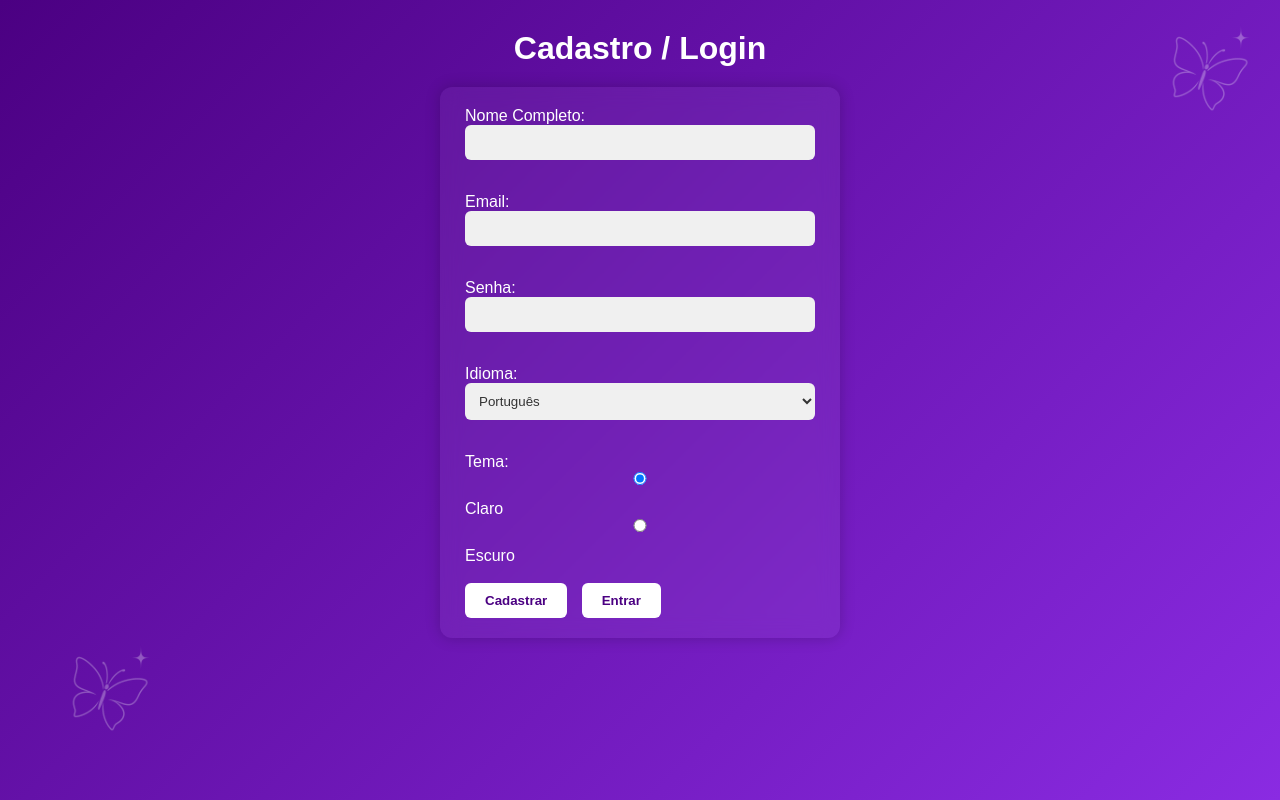
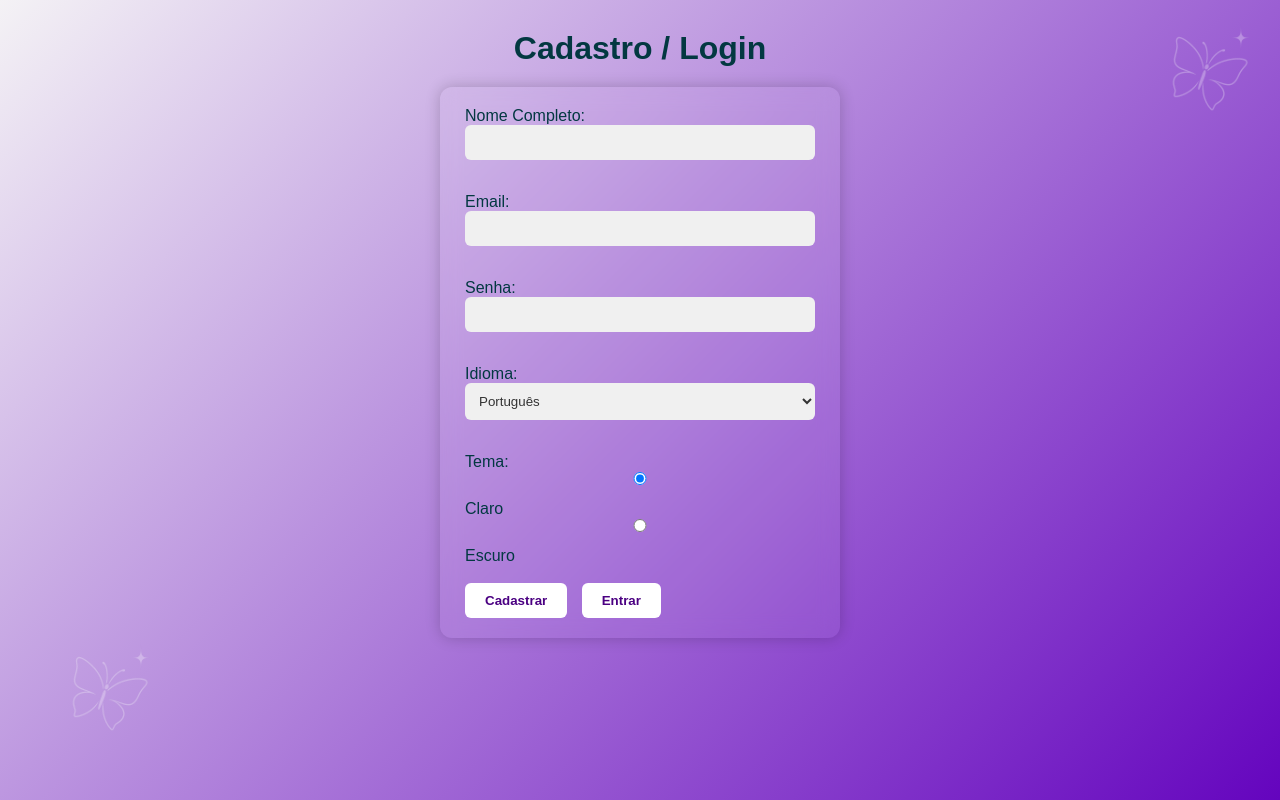
Before and after one commit to Tkr7-Alice/Sistema_Memoria_Poo, a PHP site: page / in a window 1280 px wide. Run offline with PHP 8.4, Linux system fonts and the light colour scheme.

Commit message:
Atualização

```diff
--- a/assets/style.css
+++ b/assets/style.css
@@ -9,8 +9,8 @@
 body {
     font-family: Arial, sans-serif;
     min-height: 100vh;
-    background: linear-gradient(135deg, #4b0082, #8a2be2);
-    color: #fff;
+    background: linear-gradient(135deg,rgb(244, 242, 245), #6404be);
+    color: #033841;
     display: flex;
     flex-direction: column;
     align-items: center;
```
Also changed, not shown: storagem/usuarios.json (+7 -0 lines).
